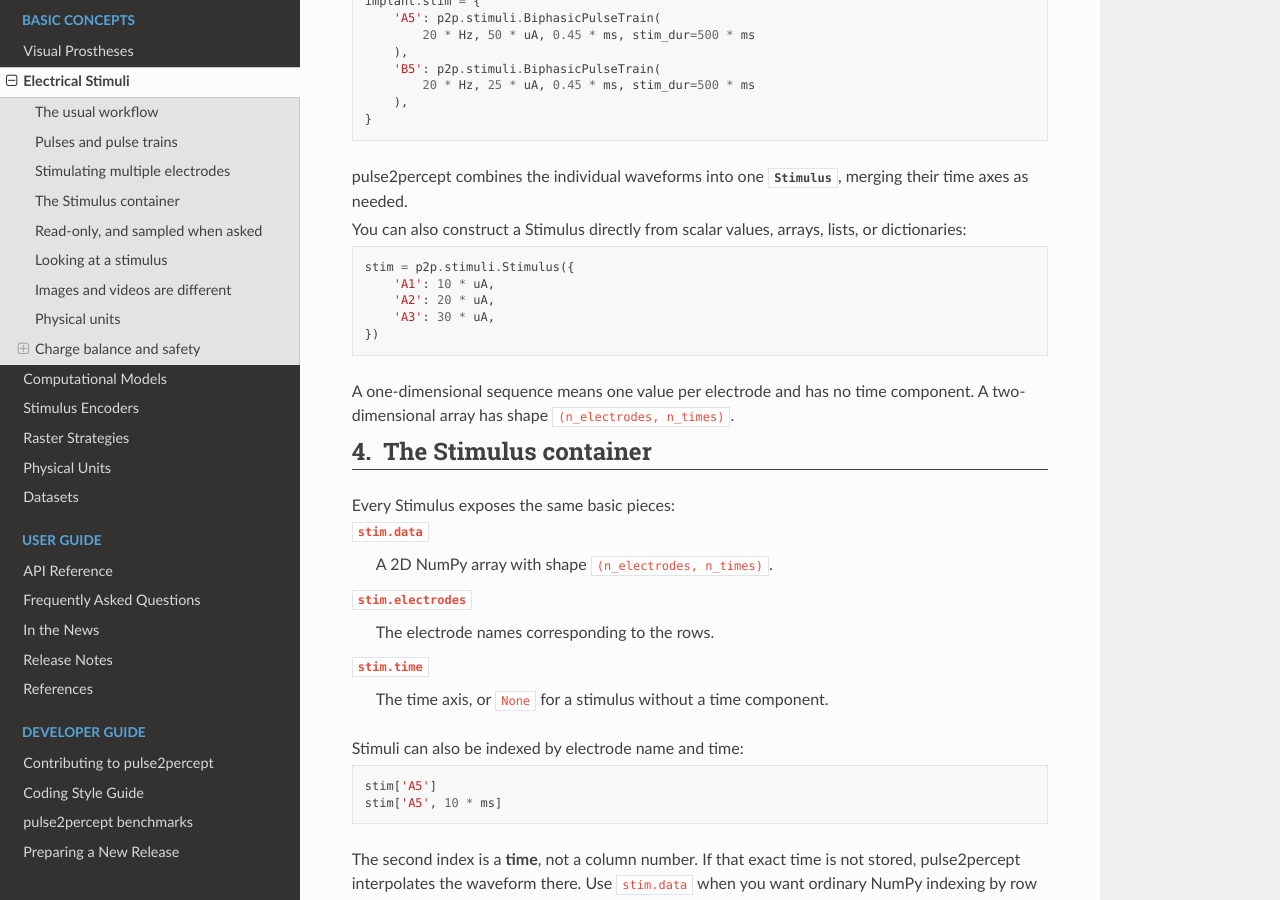
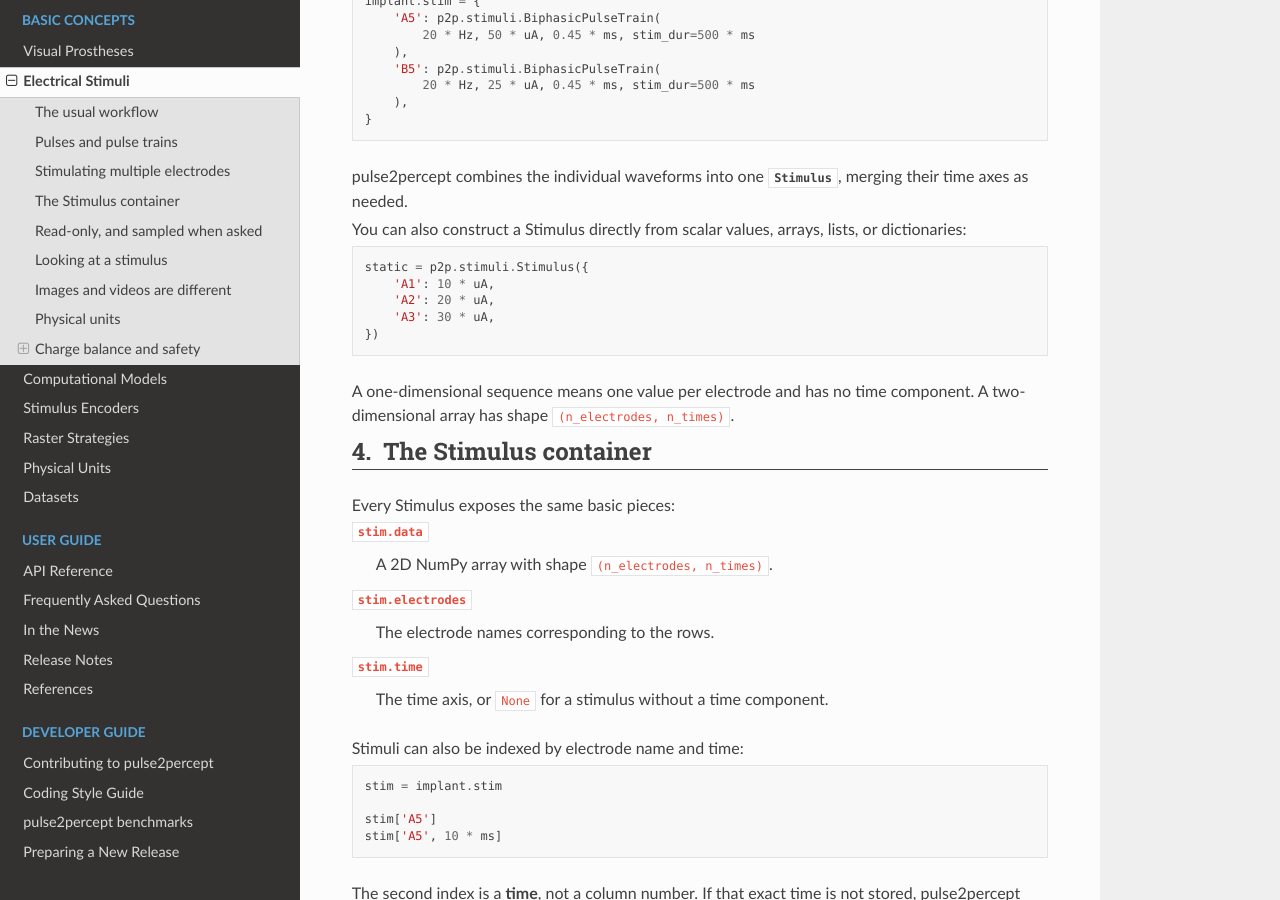
Before and after one commit to pulse2percept/pulse2percept, a Sphinx documentation site: the page built from doc/topics/stimuli.rst, in a window 1280 px wide and 900 px high, scrolled down 1717 px. Built offline with Sphinx 7.4.7 and the Read the Docs theme 3.1.0, drawn with Linux system fonts in a browser that asks for light colours; pages that are not in the unit, such as notebooks, are missing from menus.

Commit message:
Update docs

```diff
--- a/doc/topics/implants.rst
+++ b/doc/topics/implants.rst
@@ -429,7 +429,6 @@
     earray = ElectrodeGrid(
         shape=(10, 10),
         spacing=500,
-        r=100,
     )
     implant = ProsthesisSystem(earray=earray)
 
--- a/doc/topics/stimuli.rst
+++ b/doc/topics/stimuli.rst
@@ -123,7 +123,7 @@
 
 .. code-block:: python
 
-    stim = p2p.stimuli.Stimulus({
+    static = p2p.stimuli.Stimulus({
         'A1': 10 * uA,
         'A2': 20 * uA,
         'A3': 30 * uA,
@@ -149,6 +149,8 @@
 Stimuli can also be indexed by electrode name and time:
 
 .. code-block:: python
+
+    stim = implant.stim
 
     stim['A5']
     stim['A5', 10 * ms]
@@ -212,7 +214,7 @@
 
     stim.plot()                          # compact overview
     stim.plot(time=(0, 50 * ms))         # the same overview, zoomed in time
-    stim.plot(electrodes=['A1', 'A2'])   # inspect individual waveforms
+    stim.plot(electrodes=['A5', 'B5'])   # inspect individual waveforms
 
 The overview is an electrode-by-time heatmap: one row per electrode, color for
 current, zero in the middle of a diverging colormap so that cathodic and
```
